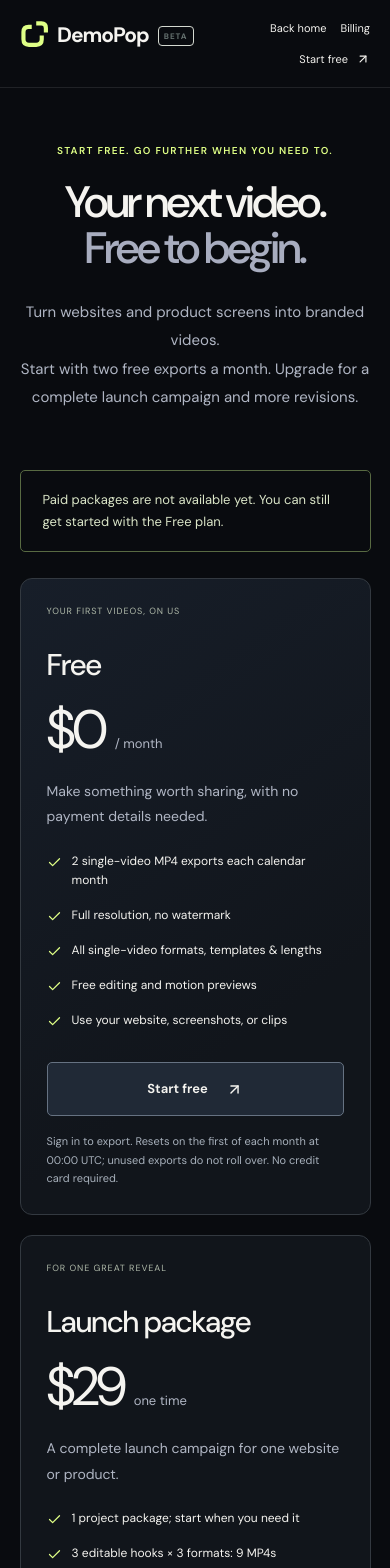
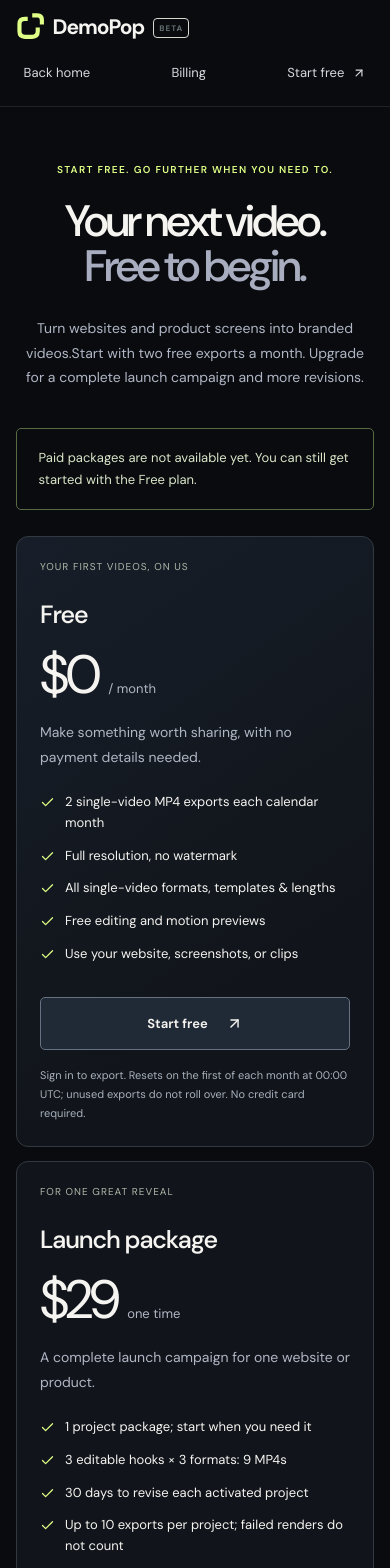
Before and after one commit to sgohils/DemoPop, a Next.js app: page /pricing in a window 390 px wide. Shown: the top 1568 px of the page. Built offline with nearby package versions, Linux system fonts and the light colour scheme; no server answers.

Commit message:
style(design): loop 1 - refine pricing hierarchy and navigation across screen sizes

```diff
--- a/src/app/commercial.module.css
+++ b/src/app/commercial.module.css
@@ -23,8 +23,9 @@
 }
 .header nav {
   display: flex;
-  gap: 26px;
-  font-size: 12px;
+  align-items: center;
+  gap: 8px;
+  font-size: 14px;
 }
 .header a,
 .footer a {
@@ -32,13 +33,25 @@
   align-items: center;
   gap: 8px;
 }
+.header nav a {
+  min-height: 44px;
+  padding: 0 12px;
+  border-radius: 6px;
+  color: #d6d9df;
+  text-decoration: none;
+  transition: background-color 160ms ease, color 160ms ease;
+}
+.header nav a:hover {
+  color: #f5f4f0;
+  background: #ffffff12;
+}
 .main {
   width: min(1100px, 90%);
   margin: auto;
   padding: 82px 0 100px;
 }
 .intro {
-  margin-bottom: 58px;
+  margin-bottom: clamp(38px, 5vw, 58px);
   text-align: center;
 }
 .eyebrow {
@@ -239,22 +252,39 @@
 }
 .page a:focus-visible,
 .page button:focus-visible {
-  outline: 3px solid #899bff;
-  outline-offset: 5px;
+  outline: 3px solid #a9b6ff;
+  outline-offset: 3px;
+  position: relative;
+  z-index: 1;
 }
 @media (max-width: 650px) {
   .header {
-    align-items: flex-start;
-    gap: 16px;
+    align-items: center;
+    flex-wrap: wrap;
+    gap: 8px 12px;
+    padding: 12px clamp(12px, 4vw, 20px);
   }
   .header nav {
-    justify-content: flex-end;
-    gap: 14px;
-    flex-wrap: wrap;
-    font-size: 11px;
+    width: 100%;
+    justify-content: space-between;
+    gap: 2px;
+    font-size: 13px;
+  }
+  .header nav a {
+    min-height: 42px;
+    padding: 0 8px;
+    white-space: nowrap;
   }
   .main {
     padding-top: 55px;
+    width: min(92%, 1100px);
+  }
+  .intro > p:last-child {
+    font-size: 14px;
+    line-height: 1.75;
+  }
+  .intro > p:last-child br {
+    display: none;
   }
   .accountGrid {
     grid-template-columns: 1fr;
@@ -263,3 +293,10 @@
     flex-direction: column;
   }
 }
+
+@media (max-width: 360px) {
+  .header nav { font-size: 12px; }
+  .header nav a { padding: 0 6px; }
+  .main { width: calc(100% - 28px); }
+  .intro h1 { font-size: clamp(38px, 12vw, 44px); }
+}
--- a/src/components/plans.module.css
+++ b/src/components/plans.module.css
@@ -5,10 +5,11 @@
 .grid {
   display: grid;
   grid-template-columns: repeat(3, minmax(0, 1fr));
-  gap: 20px;
+  gap: 18px;
+  align-items: stretch;
 }
 .card {
-  padding: clamp(22px, 2.5vw, 32px);
+  padding: clamp(20px, 2.2vw, 30px);
   border: 1px solid #333940;
   border-radius: 12px;
   background: #11151b;
@@ -32,7 +33,8 @@
   justify-content: space-between;
   gap: 12px;
   flex-wrap: wrap;
-  font-size: 9px;
+  font-size: 10px;
+  line-height: 1.4;
   letter-spacing: 0.1em;
   color: #aeb8a8;
 }
@@ -40,17 +42,17 @@
   color: #dfff86;
 }
 .card h3 {
-  font-size: 30px;
-  font-weight: 500;
+  font-size: clamp(25px, 2.2vw, 30px);
+  font-weight: 550;
   letter-spacing: -0.045em;
-  margin: 24px 0 16px;
+  margin: 22px 0 14px;
 }
 .price {
   display: flex;
   align-items: baseline;
   gap: 10px;
   flex-wrap: wrap;
-  font-size: 58px;
+  font-size: clamp(44px, 4.4vw, 58px);
   line-height: 1;
   letter-spacing: -0.065em;
   margin: 0;
@@ -64,7 +66,7 @@
   font-size: 14px;
   line-height: 1.8;
   color: #b0b6c4;
-  margin: 22px 0;
+  margin: 18px 0 22px;
   max-width: 350px;
 }
 .card ul {
@@ -72,9 +74,9 @@
   margin: 0 0 32px;
   padding: 0;
   display: grid;
-  gap: 15px;
-  font-size: 12px;
-  line-height: 1.65;
+  gap: 13px;
+  font-size: 13px;
+  line-height: 1.6;
 }
 .card li {
   display: flex;
@@ -121,8 +123,8 @@
 }
 .buy:focus-visible,
 .plans a:focus-visible {
-  outline: 3px solid #899bff;
-  outline-offset: 5px;
+  outline: 3px solid #a9b6ff;
+  outline-offset: 3px;
 }
 .fine {
   color: #a8b1bc;
@@ -163,13 +165,36 @@
 }
 @media (max-width: 900px) {
   .grid {
-    grid-template-columns: 1fr;
-    gap: 20px;
+    grid-template-columns: repeat(2, minmax(0, 1fr));
+    gap: 16px;
   }
   .card {
-    padding: 26px;
+    padding: 24px;
   }
   .price {
-    font-size: 54px;
+    font-size: 50px;
   }
 }
+
+@media (max-width: 620px) {
+  .grid {
+    grid-template-columns: minmax(0, 1fr);
+    gap: 14px;
+  }
+  .card {
+    padding: clamp(20px, 6vw, 26px);
+  }
+  .price {
+    font-size: clamp(46px, 14vw, 54px);
+  }
+  .card ul {
+    gap: 12px;
+    font-size: 13px;
+  }
+}
+
+@media (max-width: 360px) {
+  .card { padding: 18px; }
+  .cardTop { font-size: 9px; }
+  .price span { font-size: 12px; }
+}
```
